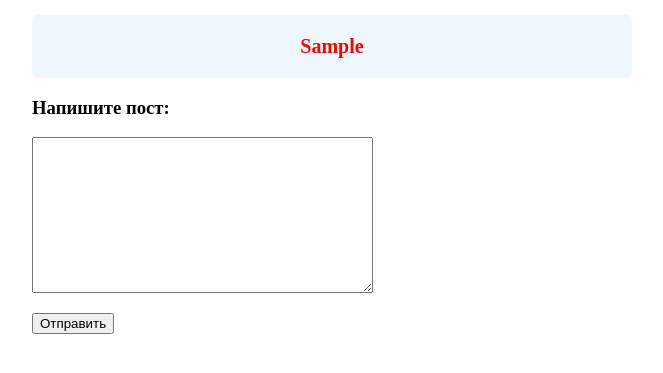
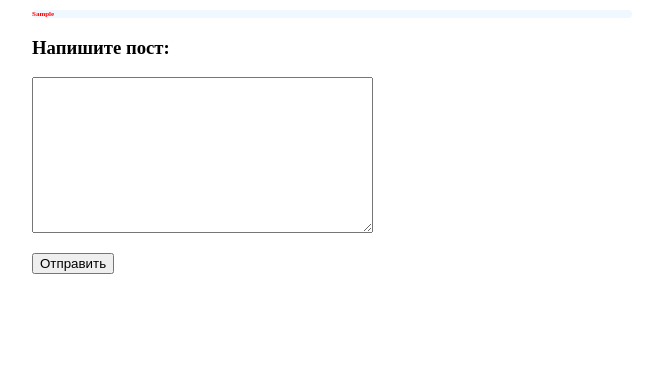
Before and after one commit to Dapimex/Microblog, a Django app: page / in a window 1280 px wide. Shown: the top 373 px of the page, without its empty margins (308-971 px from the left). Run offline with Django 3.2, Linux system fonts and the light colour scheme; tables that the repository leaves empty hold one stand-in row (Sample ...).

Commit message:
Form and POST request, style

```diff
--- a/AnonMicroBlog/static/style.css
+++ b/static/style.css
@@ -5,17 +5,14 @@
 
 .post {
     background-color: aliceblue;
-    margin: 15px auto;
+    margin: 10px auto;
     border-radius: 5px;
-    padding: 15px;
 }
 
 .post-text {
     text-decoration: none;
     color: red;
-    font-family: "URW Chancery L";
+    font-family: "URW Chancery L", "sans-serif";
     font-weight: bold;
-    font-size: 20px;
-    text-align: center;
-    margin: 5px;
+    font-size: 7px;
 }
```
Also changed, not shown: static/__init__.py (added).
